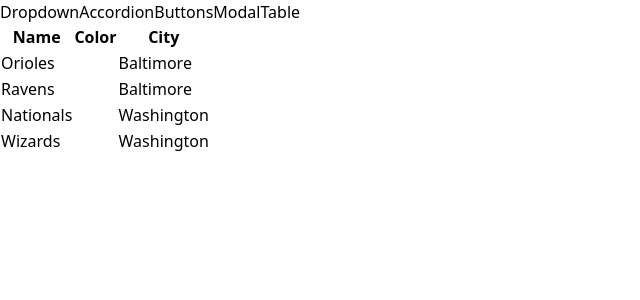
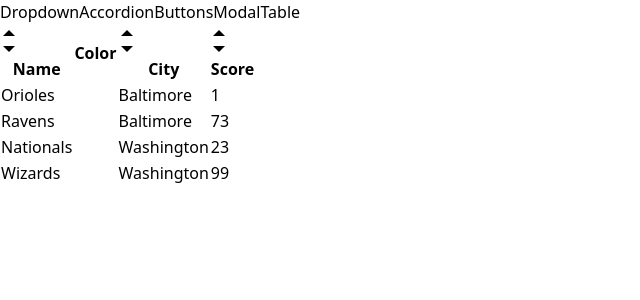
Before and after one commit to cpesar/reusable-components, a React (Vite) app: page /table in a window 1280 px wide. Shown: the top 300 px of the page, without its empty margins (0-640 px from the left). Built offline with nearby package versions, Linux system fonts and the light colour scheme.

Commit message:
finished up reusable sortable table component

```diff
--- /dev/null
+++ b/src/components/SortableTable.jsx
@@ -0,0 +1,98 @@
+import React, { useState } from 'react'
+import Table from '../components/Table'
+// import { HiArrowSmDown, HiArrowSmRight } from "react-icons/hi";
+import { GoTriangleUp, GoTriangleDown } from "react-icons/go";
+
+const SortableTable = (props) => {
+    const [sortOrder, setSortOrder] = useState(null)
+    const [sortBy, setSortBy] = useState(null)
+
+    // Destructure these from the props object
+    const { config, data } = props
+
+    const handleClick = (label) => {
+
+        if (sortBy && label !== sortBy) {
+            setSortOrder('asc')
+            setSortBy(label)
+            return;
+        }
+
+        if (sortOrder === null) {
+            setSortOrder('asc');
+            setSortBy(label);
+        } else if (sortOrder === 'asc') {
+            setSortOrder('desc');
+            setSortBy(label);
+        } else {
+            setSortOrder(null);
+            setSortBy(null);
+        }
+    }
+
+    const updatedConfig = config.map((column) => {
+        if (!column.sortValue) {
+            return column
+        }
+
+        return {
+            ...column,
+            header: () =>
+                <th
+                    className="cursor-pointer hover:bg-gray-100"
+                    onClick={() => handleClick(column.label)}>
+                    <div className="flex items-center">
+                        {getIcons(column.label, sortBy, sortOrder)}
+                        {column.label}
+                    </div>
+                </th>
+        }
+    })
+
+    //Only sort data if sortOrder and sortBy are not null
+    // If they are not null, make a copy of the data prop
+    // Find the correct sortValue function from the config[] and use it for sorting
+
+    let sortedData = data;
+    if (sortOrder && sortBy) {
+        const { sortValue } = config.find(column => column.label === sortBy)
+        sortedData = [...data].sort((a, b) => {
+            const valueA = sortValue(a)
+            const valueB = sortValue(b)
+
+            const reverseOrder = sortOrder === 'asc' ? 1 : -1
+
+            if (typeof valueA === 'string') {
+                return valueA.localeCompare(valueB) * reverseOrder
+            } else {
+                return (valueA - valueB) * reverseOrder
+            }
+        })
+    }
+
+    return (
+        <Table {...props} data={sortedData} config={updatedConfig} />
+    )
+}
+
+function getIcons(label, sortBy, sortOrder) {
+    if (label !== sortBy) {
+        return <div>
+            <GoTriangleUp />
+            <GoTriangleDown />
+        </div>
+    }
+
+    if (sortOrder === null) {
+        return <div>
+            <GoTriangleUp />
+            <GoTriangleDown />
+        </div>
+    } else if (sortOrder === 'asc') {
+        return <div><GoTriangleUp /></div>
+    } else if (sortOrder === 'desc') {
+        return <div><GoTriangleDown /></div>
+    }
+}
+
+export default SortableTable
--- a/src/components/Table.jsx
+++ b/src/components/Table.jsx
@@ -1,4 +1,4 @@
-import React from 'react'
+import React, { Fragment } from 'react'
 
 const Table = ({ data, config, keyFn }) => {
 
@@ -16,6 +16,9 @@
     })
 
     const renderedHeaders = config.map((column) => {
+        if (column.header) {
+            return <Fragment key={column.label}>{column.header()}</Fragment>
+        }
         return (
             <th key={column.label}>{column.label}</th>
         )
--- a/src/pages/TablePage.jsx
+++ b/src/pages/TablePage.jsx
@@ -1,19 +1,21 @@
 import React from 'react'
-import Table from '../components/Table'
+// import Table from '../components/Table'
+import SortableTable from '../components/SortableTable'
 
 const TablePage = () => {
 
     const data = [
-        { name: 'Orioles', color: 'bg-orange-500', city: 'Baltimore' },
-        { name: 'Ravens', color: 'bg-purple-500', city: 'Baltimore' },
-        { name: 'Nationals', color: 'bg-red-500', city: 'Washington' },
-        { name: 'Wizards', color: 'bg-blue-500', city: 'Washington' },
+        { name: 'Orioles', color: 'bg-orange-500', city: 'Baltimore', score: 1 },
+        { name: 'Ravens', color: 'bg-purple-500', city: 'Baltimore', score: 73 },
+        { name: 'Nationals', color: 'bg-red-500', city: 'Washington', score: 23 },
+        { name: 'Wizards', color: 'bg-blue-500', city: 'Washington', score: 99 },
     ]
 
     const config = [
         {
             label: 'Name',
-            render: (team) => team.name
+            render: (team) => team.name,
+            sortValue: (team) => team.name
         },
         {
             label: 'Color',
@@ -21,8 +23,13 @@
         },
         {
             label: 'City',
-            render: (team) => team.city
-
+            render: (team) => team.city,
+            sortValue: (team) => team.city
+        },
+        {
+            label: 'Score',
+            render: (team) => team.score,
+            sortValue: (team) => team.score
         }
     ]
 
@@ -32,7 +39,7 @@
 
     return (
         <>
-            <Table data={data} config={config} keyFn={keyFn} />
+            <SortableTable data={data} config={config} keyFn={keyFn} />
         </>
     )
 }
```
